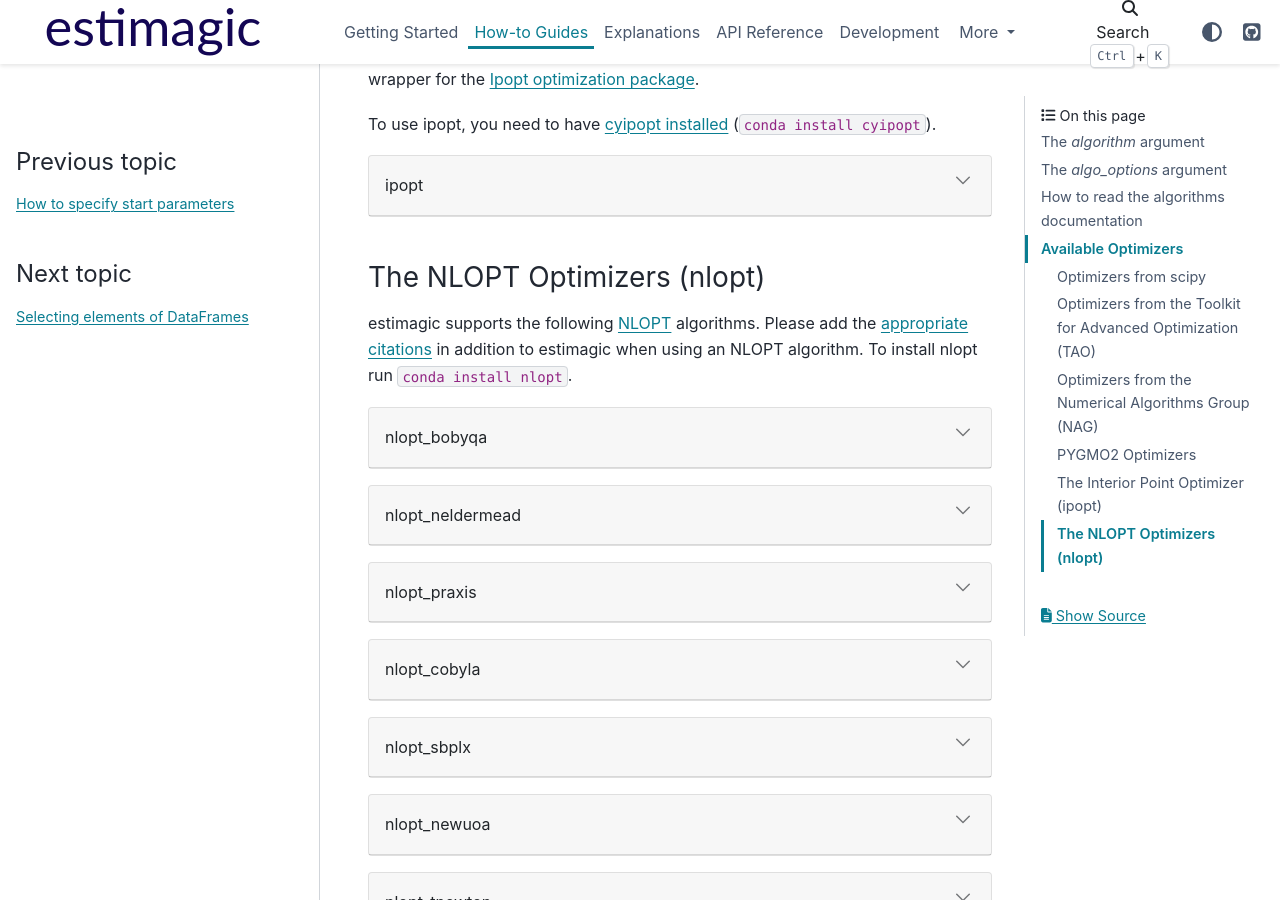
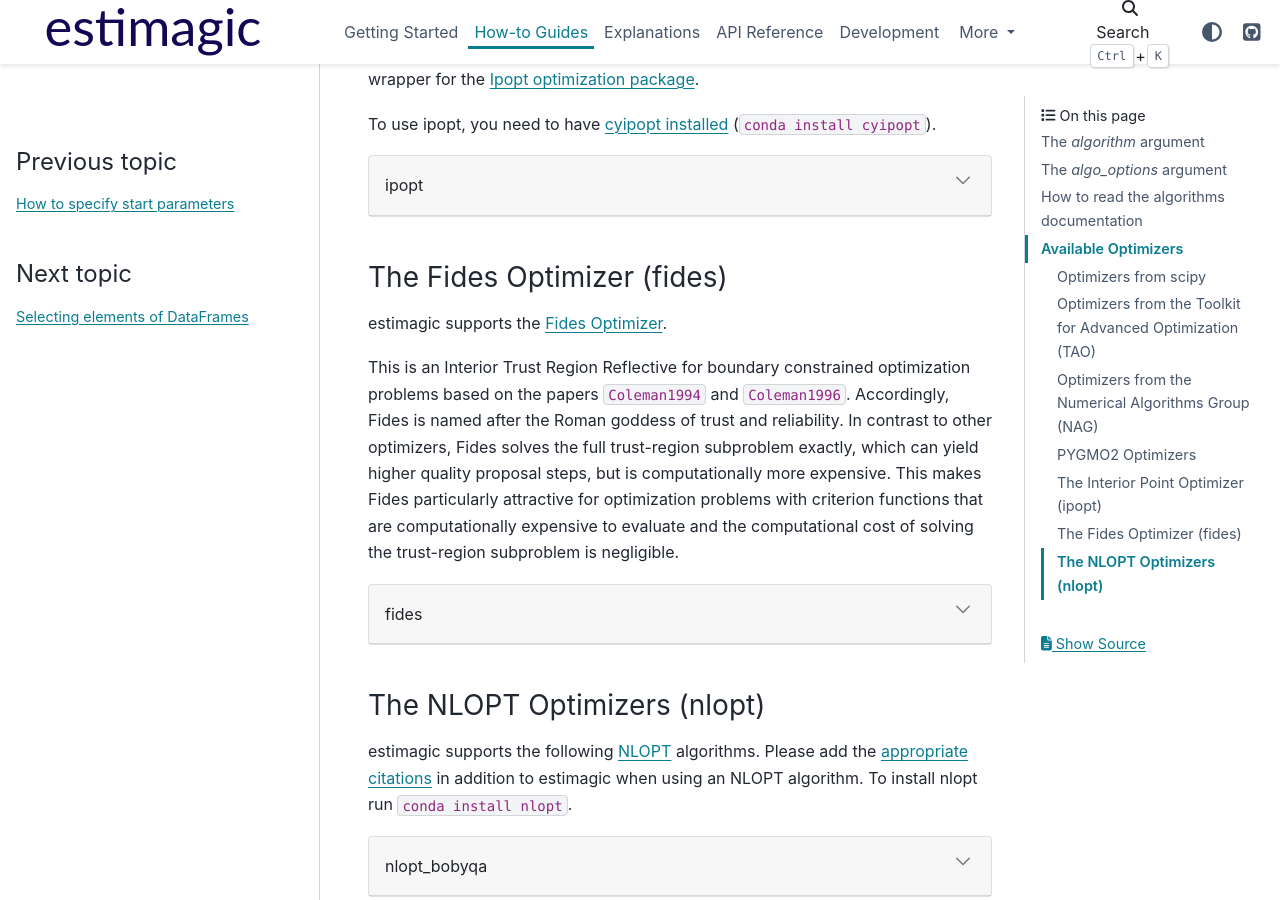
Before and after one commit to optimagic-dev/optimagic, a Sphinx documentation site: the page built from docs/source/how_to_guides/optimization/how_to_specify_algorithm_and_algo_options.rst, in a window 1280 px wide and 900 px high, scrolled down 5027 px. Built offline with Sphinx 7.4.7 and the PyData theme 0.15.4, drawn with Linux system fonts in a browser that asks for light colours; pages that are not in the unit, such as notebooks, are missing from menus; cross-references to code outside the pages are shown as plain code.

Commit message:
Add documentation on Fides.

```diff
--- a/docs/source/getting_started/installation.rst
+++ b/docs/source/getting_started/installation.rst
@@ -44,3 +44,5 @@
 ``conda install cyipopt``
 
 ``conda install pygmo``
+
+``pip install fides``
--- a/docs/source/how_to_guides/optimization/how_to_specify_algorithm_and_algo_options.rst
+++ b/docs/source/how_to_guides/optimization/how_to_specify_algorithm_and_algo_options.rst
@@ -284,6 +284,27 @@
 
     .. autofunction:: estimagic.optimization.cyipopt_optimizers.ipopt
 
+.. _fides_algorithm:
+
+The Fides Optimizer (fides)
+---------------------------
+
+estimagic supports the `Fides Optimizer
+<https://fides-optimizer.readthedocs.io/en/latest>`_.
+
+This is an Interior Trust Region Reflective for boundary constrained optimization
+problems based on the papers :cite:`Coleman1994` and :cite:`Coleman1996`. Accordingly,
+Fides is named after the Roman goddess of trust and reliability. In contrast to other
+optimizers, Fides solves the full trust-region subproblem exactly, which can yield
+higher quality proposal steps, but is computationally more expensive. This makes Fides
+particularly attractive for optimization problems with criterion functions that are
+computationally expensive to evaluate and the computational cost of solving the
+trust-region subproblem is negligible.
+
+.. dropdown:: fides
+
+    .. autofunction:: estimagic.optimization.fides_optimizers.fides
+
 
 The NLOPT Optimizers (nlopt)
 -----------------------------
--- a/docs/source/refs.bib
+++ b/docs/source/refs.bib
@@ -491,6 +491,28 @@
   journal = {Journal of Open Source Software}
 }
 
+@Article{Coleman1996,
+  author    = {Thomas F. Coleman and Yuying Li},
+  title     = {An Interior Trust Region Approach for Nonlinear Minimization Subject to Bounds},
+  year      = {1996},
+  month     = {may},
+  number    = {2},
+  pages     = {418--445},
+  volume    = {6},
+  doi       = {10.1137/0806023},
+  publisher = {Society for Industrial {\&} Applied Mathematics ({SIAM})},
+}
 
+@Article{Coleman1994,
+  author    = {Thomas F. Coleman and Yuying Li},
+  title     = {On the convergence of interior-reflective Newton methods for nonlinear minimization subject to bounds},
+  year      = {1994},
+  month     = {oct},
+  number    = {1-3},
+  pages     = {189--224},
+  volume    = {67},
+  doi       = {10.1007/bf01582221},
+  publisher = {Springer Science and Business Media {LLC}},
+}
 
 @Comment{jabref-meta: databaseType:bibtex;}
```
